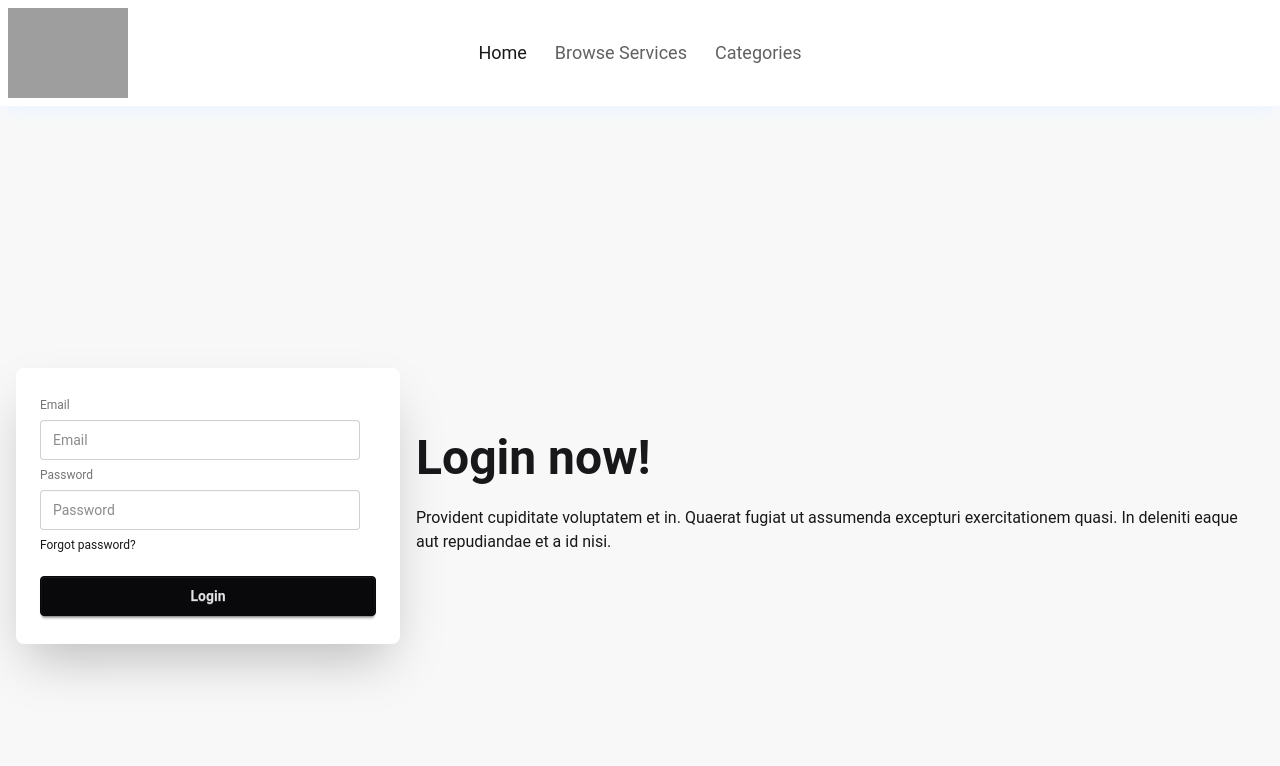
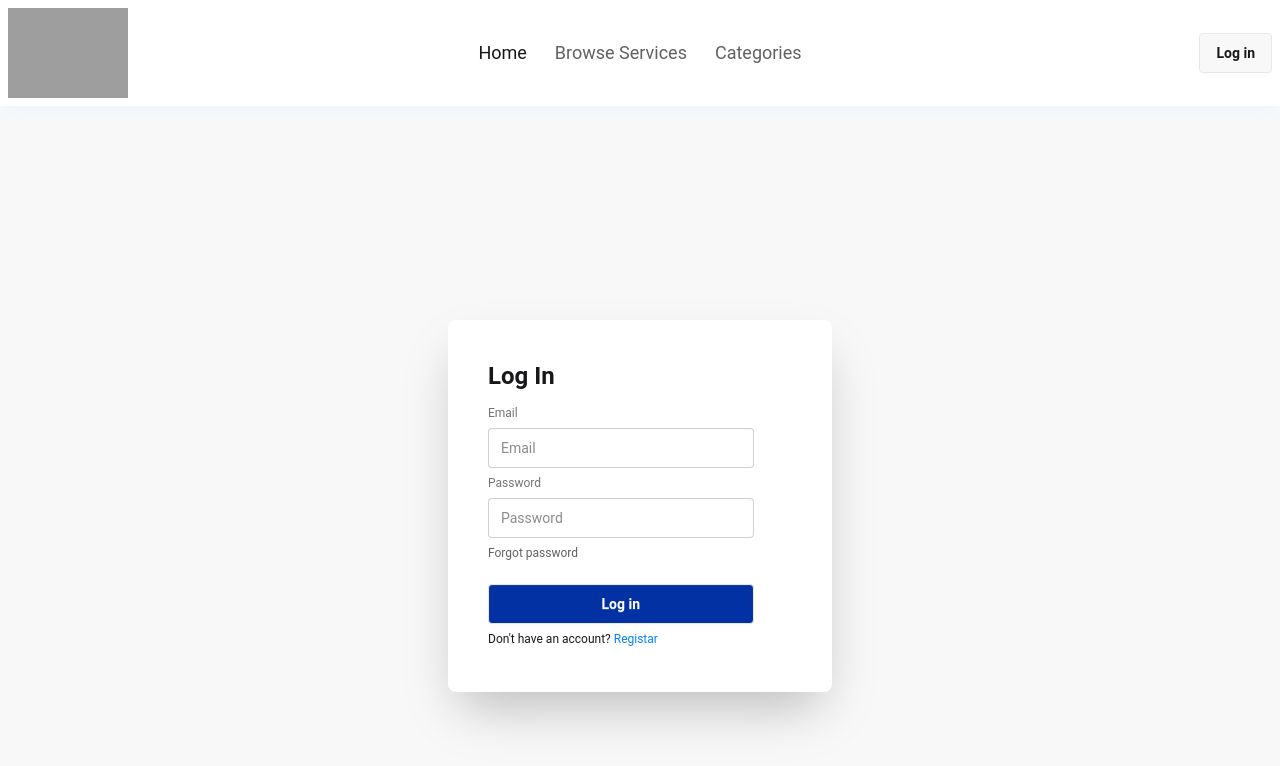
Before and after one commit to mdfahimpathan61/down-work, a React (Vite) app: page /auth/login in a window 1280 px wide. Shown: the top 766 px of the page. Built offline with nearby package versions, Linux system fonts and the light colour scheme; no server answers; grey boxes are pictures that could not be loaded.

Commit message:
implement log in and log out useing firebase

```diff
--- a/src/Component/Navbar/Navbar.jsx
+++ b/src/Component/Navbar/Navbar.jsx
@@ -1,10 +1,24 @@
-import React from "react";
-import { NavLink } from "react-router";
+import React, { useContext } from "react";
+import { NavLink, useNavigate } from "react-router";
 import logo from "/logo (1).png";
 import "./navbar.css";
 import { CiMenuFries } from "react-icons/ci";
+import { AuthContext } from "../../Provider/AuthProvider";
 
 const Navbar = () => {
+  const {activeUser, signout} = useContext(AuthContext)
+  const navigate = useNavigate()
+
+
+  const handleSignOut =() =>{
+    if(activeUser){
+      signout()
+    }
+    else{
+      navigate("/auth/login")
+    }
+  }
+
   const list = (
     <>
       <NavLink to={"/"}>
@@ -32,6 +46,13 @@ const Navbar = () => {
         </div>
 
           <div className="navbar-end">
+            <div>
+              {
+                activeUser?
+                <div><img src={activeUser?.imageUrl} alt="" /> </div>:""
+              }
+              <button className="btn" onClick={handleSignOut}>{activeUser ?"Sign out":"Log in"}</button>
+            </div>
             <div className="dropdown dropdown-end">
               <div
                 tabIndex={0}
--- a/src/Page/Login.jsx
+++ b/src/Page/Login.jsx
@@ -1,38 +1,88 @@
-import React from "react";
+import React, { useContext, useState } from "react";
+import { AuthContext } from "../Provider/AuthProvider";
+import { TbPhotoUp } from "react-icons/tb";
+import {  ToastContainer } from "react-toastify";
+import { Link, useNavigate } from "react-router";
 
 const Login = () => {
+  const { signinWithEmail,toastSuccess } = useContext(AuthContext);
+  const [error, setError] = useState("");
+  const [successLogin, setSuccessLogin] = useState(false);
+  const navigate = useNavigate()
+
+
+
+  const handleOnSubmit = (event) => {
+    event.preventDefault();
+
+    const email = event.target.email.value;
+
+    const password = event.target.password.value;
+    //console.log(name, email, url, password)
+
+
+    //reset state
+    setError("");
+    setSuccessLogin(false);
+
+    signinWithEmail(email, password)
+
+      .then((result) => {
+        console.log(result);
+        setSuccessLogin(true);
+        event.target.reset();
+        toastSuccess("Log in successful")
+        navigate("/")
+
+      })
+
+      .catch((error) => {
+        setError(error.message);
+      });
+  };
+
   return (
     <div>
       <div className="hero bg-base-200 min-h-screen">
-        <div className="hero-content flex-col lg:flex-row-reverse">
-          <div className="text-center lg:text-left">
-            <h1 className="text-5xl font-bold">Login now!</h1>
-            <p className="py-6">
-              Provident cupiditate voluptatem et in. Quaerat fugiat ut assumenda
-              excepturi exercitationem quasi. In deleniti eaque aut repudiandae
-              et a id nisi.
-            </p>
-          </div>
-          <div className="card bg-base-100 w-full max-w-sm shrink-0 shadow-2xl">
-            <div className="card-body">
+        <div className="card bg-base-100  md:w-full max-w-sm  shadow-2xl">
+          <div className="card-body max-w-9/10 p-10">
+            <h1 className="text-2xl font-bold">Log In </h1>
+            <form onSubmit={handleOnSubmit}>
               <fieldset className="fieldset">
+
                 <label className="label">Email</label>
-                <input type="email" className="input" placeholder="Email" />
+                <input
+                  type="email"
+                  name="email"
+                  className="input"
+                  placeholder="Email"
+                />
                 <label className="label">Password</label>
                 <input
                   type="password"
                   className="input"
                   placeholder="Password"
+                  name="password"
                 />
                 <div>
-                  <a className="link link-hover">Forgot password?</a>
+                    <Link className="text-[12px] text-accent hover:text-black hover:underline">Forgot password</Link>
                 </div>
-                <button className="btn btn-neutral mt-4">Login</button>
+
+                {error && <p className="text-red-500">{error}</p>}
+
+                <button className="btn text-white mt-4 bg-secondary hover:bg-primary">
+                  Log in
+                </button>
+
+                <div>
+                    <Link to={"/auth/registration"}>Don't have an account? <span className="text-primary hover:underline">Registar</span></Link>
+                </div>
               </fieldset>
-            </div>
+            </form>
           </div>
         </div>
       </div>
+      <ToastContainer className="w-3/10"/>
     </div>
   );
 };
--- a/src/Page/Registration.jsx
+++ b/src/Page/Registration.jsx
@@ -2,11 +2,13 @@ import React, { useContext, useState } from "react";
 import { AuthContext } from "../Provider/AuthProvider";
 import { TbPhotoUp } from "react-icons/tb";
 import {  ToastContainer } from "react-toastify";
+import { Link, useNavigate } from "react-router";
 
 const Registration = () => {
   const { signUpWithEmail, updateUser,toastSuccess } = useContext(AuthContext);
   const [error, setError] = useState("");
   const [successReg, setSuccessReg] = useState(false);
+  const navigate = useNavigate()
 
 
 
@@ -33,6 +35,7 @@ const Registration = () => {
         setSuccessReg(true);
         event.target.reset();
         toastSuccess("Registration successful")
+        navigate("/auth/login")
       })
 
       .catch((error) => {
@@ -76,7 +79,9 @@ const Registration = () => {
                   placeholder="Password"
                   name="password"
                 />
-
+                <div>
+                    <Link className="text-sm text-accent" to={"/auth/login"}>Already have an account? <span className="text-primary hover:underline">Log in</span></Link>
+                </div>
                 {error && <p className="text-red-500">{error}</p>}
 
                 <button className="btn text-white mt-4 bg-secondary hover:bg-primary">
--- a/src/Provider/AuthProvider.jsx
+++ b/src/Provider/AuthProvider.jsx
@@ -1,10 +1,13 @@
-import React, { createContext } from "react";
+import React, { createContext, useEffect, useState } from "react";
 import { auth } from "../firebase.config";
-import { createUserWithEmailAndPassword, updateProfile } from "firebase/auth";
+import { createUserWithEmailAndPassword, onAuthStateChanged, signInWithEmailAndPassword, signOut, updateProfile } from "firebase/auth";
 import { Bounce, toast } from "react-toastify";
 
 export const AuthContext = createContext(null);
 const AuthProvider = ({ children }) => {
+ const [activeUser, setActiveuser] = useState(null)
+
+
   const signUpWithEmail = (email, password) => {
     return createUserWithEmailAndPassword(auth, email, password);
   };
@@ -27,10 +30,27 @@ const AuthProvider = ({ children }) => {
     });
   };
 
+  const signinWithEmail = (email, password) =>{
+    return signInWithEmailAndPassword(auth, email, password)
+  }
+  const signout = () =>{
+    return signOut(auth)
+  }
+
+  useEffect(() => {
+    const unsubscribe = onAuthStateChanged(auth,(user) => {
+        setActiveuser(user)
+    })
+    return () => unsubscribe()
+  },[])
+
   const value = {
     signUpWithEmail,
     updateUser,
-    toastSuccess
+    toastSuccess,
+    signinWithEmail,
+    signout,
+    activeUser
   };
 
   return <AuthContext value={value}>{children}</AuthContext>;
```
